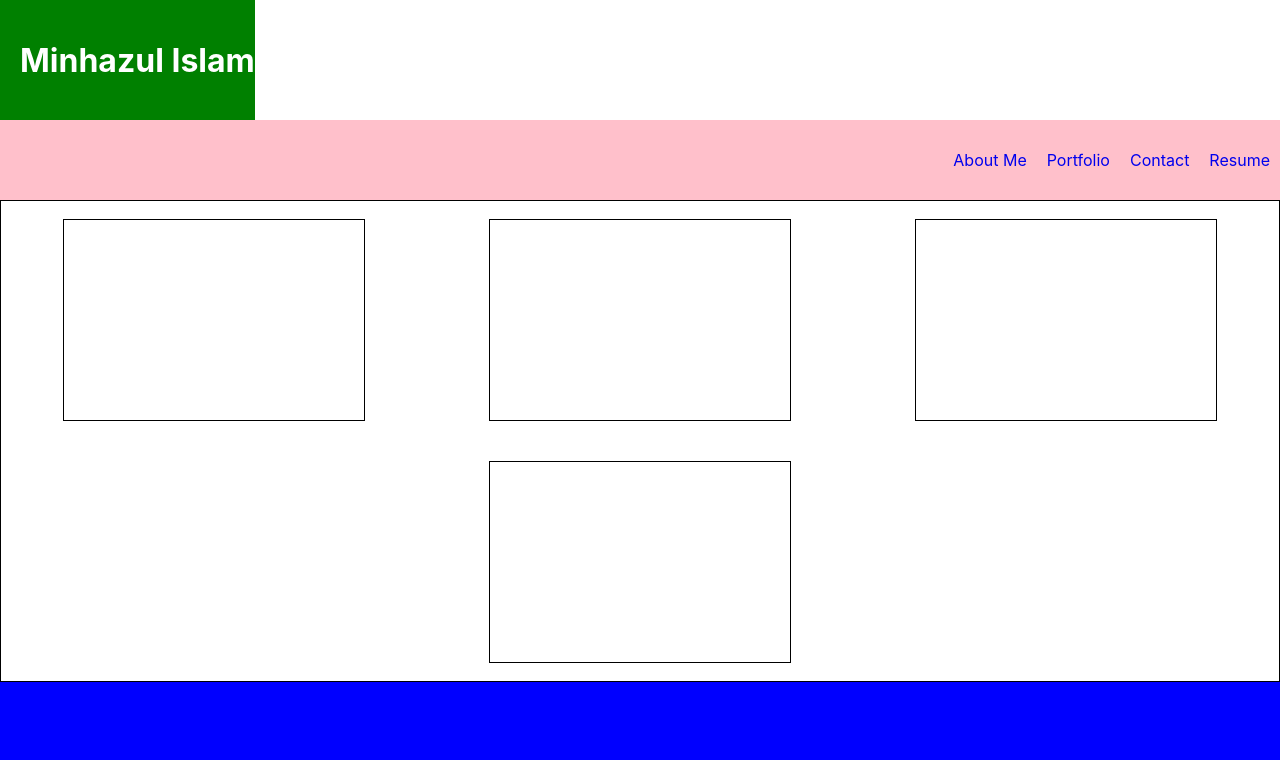
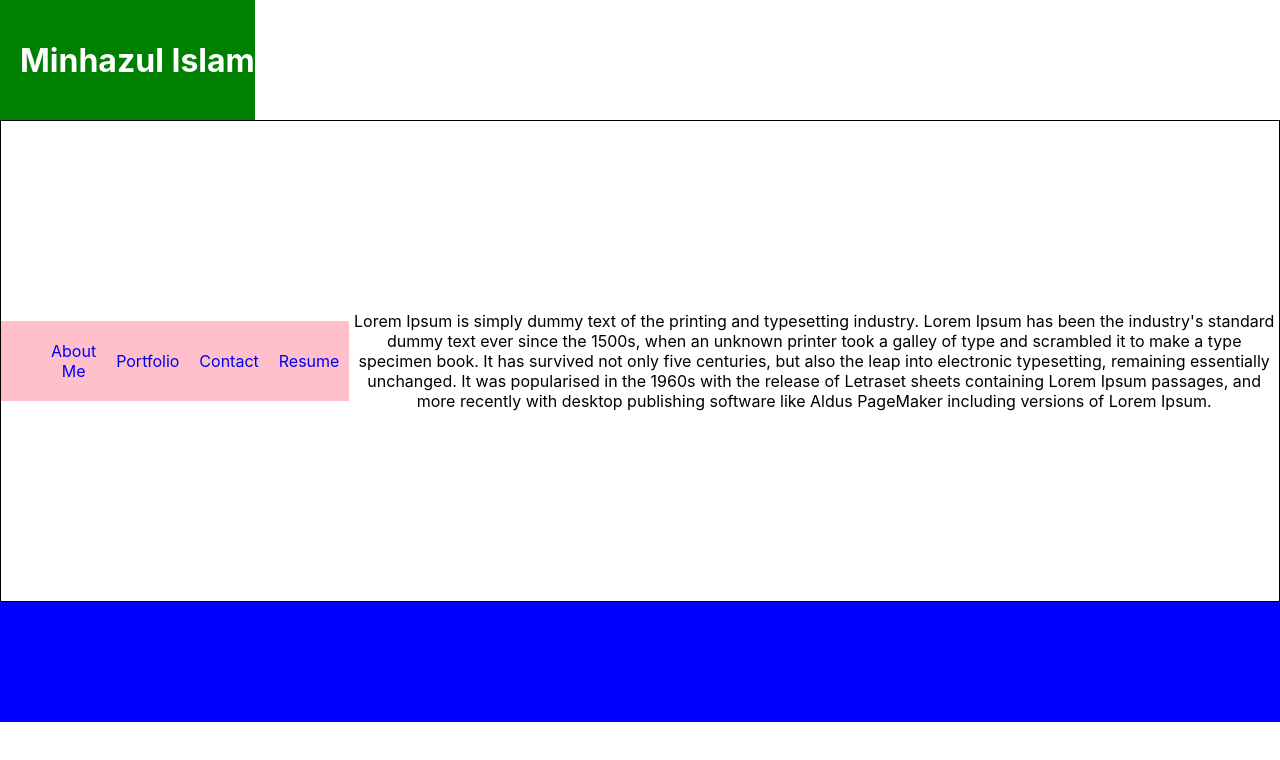
Before and after one commit to Tomal1/portfolio, a React (Create React App) app: page / in a window 1280 px wide. Shown: the top 760 px of the page. Built offline with nearby package versions, Linux system fonts and the light colour scheme.

Commit message:
navigation removed from app.js, because it is being rendered in project folder

```diff
--- a/src/App.js
+++ b/src/App.js
@@ -9,7 +9,6 @@
   return (
     <div className="App">
       <Header/>
-      <Navigation/>
       <Project/>
       <Footer/>
     </div>
--- a/src/components/Navigation/index.js
+++ b/src/components/Navigation/index.js
@@ -1,4 +1,4 @@
-import React from 'react';
+import React from "react";
 import "./navigation.css";
 
 // the 2 arguments/ props are beng parsed in from PortfolioContainer.js
--- /dev/null
+++ b/src/components/Pages/About Me/index.js
@@ -0,0 +1,19 @@
+import React from "react";
+
+const AboutMe = () =>{
+    return(
+        <p>
+            Lorem Ipsum is simply dummy text of the printing and typesetting industry.
+            Lorem Ipsum has been the industry's standard dummy text ever since the 1500s,
+            when an unknown printer took a galley of type and scrambled it to make a type
+            specimen book.
+            It has survived not only five centuries, but also the leap into electronic
+            typesetting, remaining essentially unchanged.
+            It was popularised in the 1960s with the release of Letraset sheets containing
+            Lorem Ipsum passages, and more recently with desktop publishing software like
+            Aldus PageMaker including versions of Lorem Ipsum.
+        </p>
+    )
+}
+
+export default AboutMe;
--- a/src/components/Project/index.js
+++ b/src/components/Project/index.js
@@ -1,12 +1,36 @@
 
-import React from "react";
+import React, { useState } from 'react';
+
+import Navigation from "../Navigation";
+
 import "./project.css"
-import Portfolio from "../Pages/Portfolio"
+import AboutMe from "../Pages/About Me";
+import Portfolio from "../Pages/Portfolio";
+
+
+
 
 const Project = () => {
+  const renderPage = () => {
+    switch(currentPage){
+      case "AboutMe":
+      return <AboutMe/>
+      case "Portfolio":
+      return <Portfolio/>
+    }
+  }
+
+  const [currentPage, setCurrentPage] = useState("AboutMe");
+
+
+  const handlePageChange = (page) =>{
+    setCurrentPage(page);
+  }
+
     return(
         <div className="contentCon">
-            <Portfolio/>
+         <Navigation currentPage={currentPage} handlePageChange={handlePageChange} />
+         {renderPage()}
         </div>
     )
 }
```
